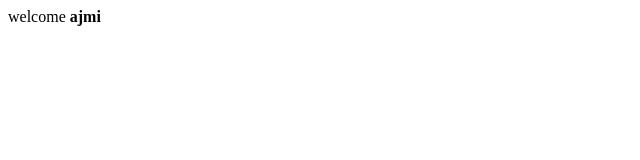
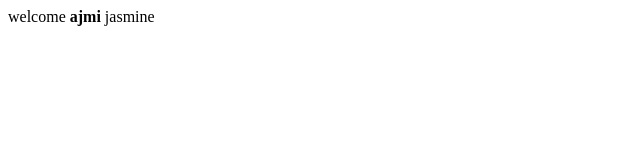
Before and after one commit to ajmiansar/demo, a plain HTML site: page index.html in a window 1280 px wide. Shown: the full height of the page, 0-640 px from the left. Drawn offline with Linux system fonts and the light colour scheme.

Commit message:
jasmine added in index.html

```diff
--- a/index.html
+++ b/index.html
@@ -8,5 +8,6 @@
 <body>
     welcome
     <b>ajmi</b>
+    jasmine
 </body>
 </html>
```
